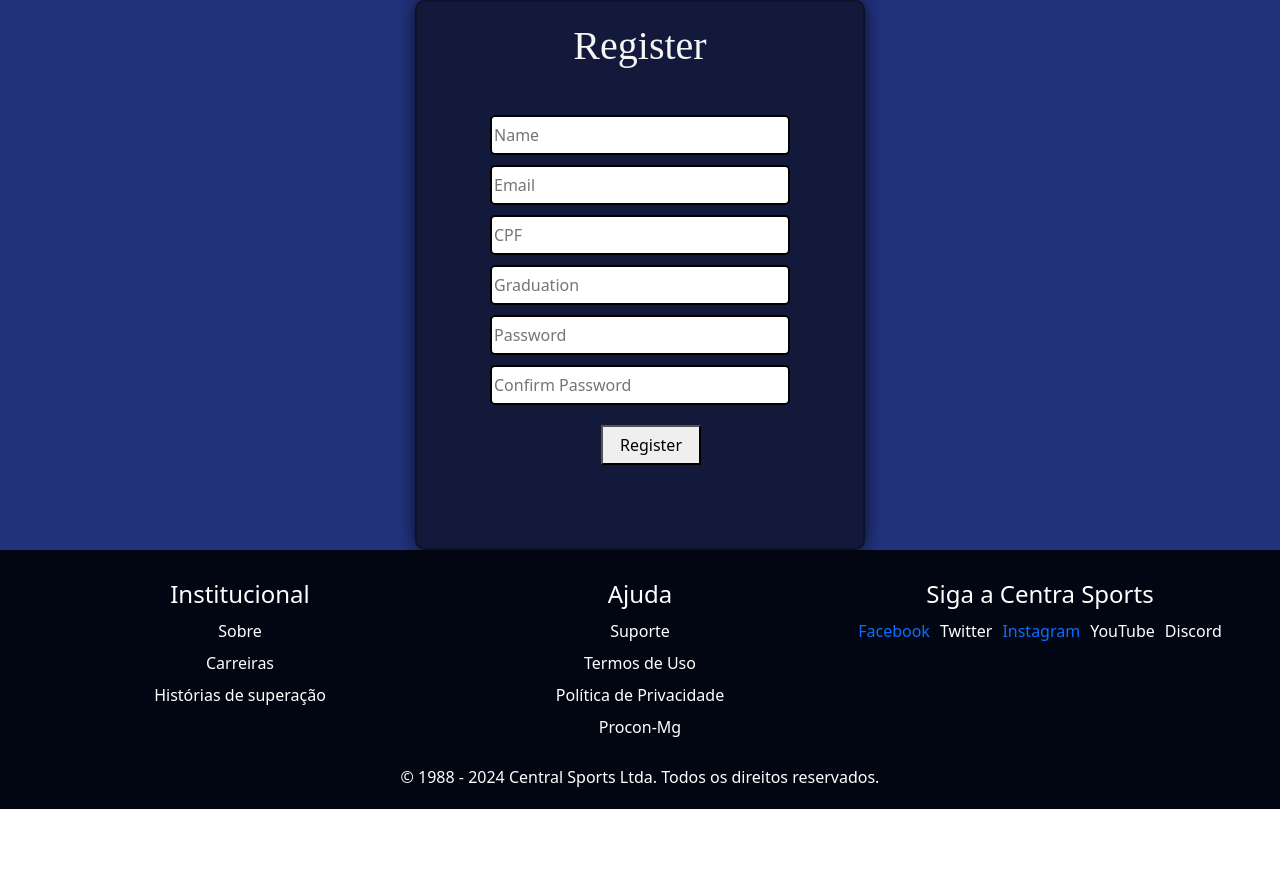
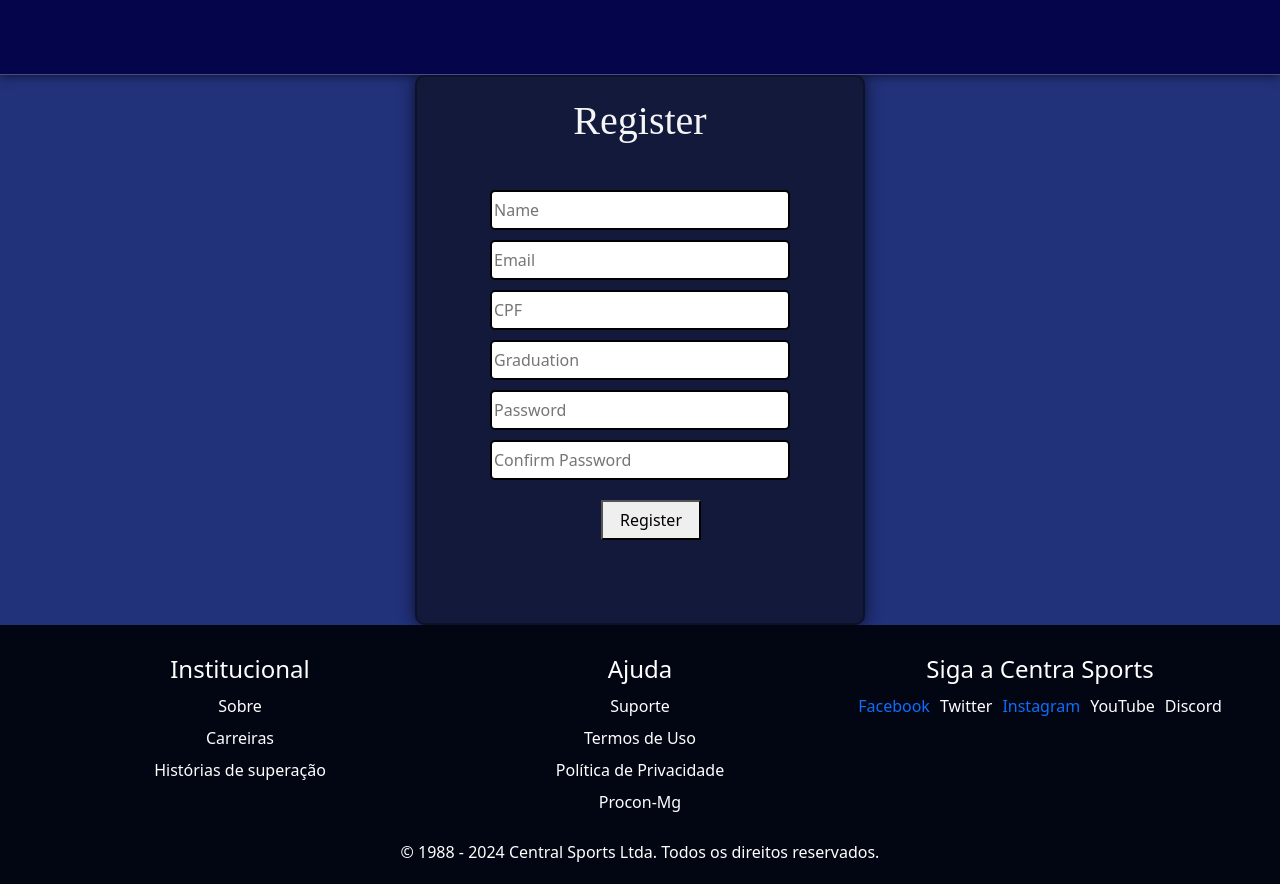
Before and after one commit to FelipeMateus4/Central-Sports, a React (Create React App) app in the folder Implementacao/front-end/: page /treinador/register in a window 1280 px wide. Before the commit the page ends 809 px from the top, so only its background shows below. Built offline with nearby package versions, Linux system fonts and the light colour scheme.

Commit message:
feat: add header

```diff
--- a/Implementacao/front-end/package.json
+++ b/Implementacao/front-end/package.json
@@ -3,12 +3,15 @@
   "version": "0.1.0",
   "private": true,
   "dependencies": {
+    "@fortawesome/free-solid-svg-icons": "^6.6.0",
+    "@fortawesome/react-fontawesome": "^0.2.2",
     "@testing-library/jest-dom": "^5.17.0",
     "@testing-library/react": "^13.4.0",
     "@testing-library/user-event": "^13.5.0",
     "axios": "^1.7.3",
     "bootstrap": "^5.3.3",
     "react": "^18.3.1",
+    "react-bootstrap": "^2.10.4",
     "react-dom": "^18.3.1",
     "react-router-dom": "^6.26.0",
     "react-scripts": "5.0.1",
--- a/Implementacao/front-end/src/App.js
+++ b/Implementacao/front-end/src/App.js
@@ -1,11 +1,13 @@
 // src/App.js
-import React from "react";
-import Footer from "./Components/Footer/Footer";
-import { Outlet } from "react-router";
+import React from 'react';
+import Footer from './Components/Footer/Footer';
+import { Outlet } from 'react-router';
+import Header from './Components/Header/Header';
 
 function App() {
     return (
         <>
+            <Header />
             <Outlet />
             <Footer />
         </>
--- a/Implementacao/front-end/src/Components/Header/Header.css
+++ b/Implementacao/front-end/src/Components/Header/Header.css
@@ -1,30 +1,178 @@
 .navbar-custom {
-  background: linear-gradient(45deg, #0400ff, #2575fc);
+    background-color: #05054b;
     padding: 10px 20px;
-  border-bottom: 3px solid #2575fc;
+    border-bottom: 1px solid #ffffff46;
     width: 100%;
-  animation: fadeBorder 3s infinite alternate; /* Adicione esta linha */
-}
-
-@keyframes fadeBorder {
-  0% {
-    border-bottom-color: #25adfc;
-  }
-  50% {
-    border-bottom-color: #0400ff; /* Cor dourada intermediária */
-  }
-  100% {
-    border-bottom-color: #4e0fe0;
-  }
-}
-.navbar-custom .navbar-brand img {
-  border-radius: 50%;
+    height: 75px;
+    box-shadow: 0 0 10px rgba(0, 0, 0, 0.7);
+    display: flex;
+    justify-content: center;
+    align-items: center;
+    position: relative;
 }
 
 .navbar-custom .navbar-brand {
     color: white;
-  font-size: 1.5em;
+    font-size: 2em;
     font-weight: bold;
+    text-align: center;
+    width: 100%;
+    position: absolute;
+    left: 50%;
+    transform: translateX(-50%);
+}
+
+.navbar-custom .navbar-brand span {
+    display: inline-block;
+    opacity: 0;
+    animation: fadeIn 2s ease-in-out forwards, colorChange 3s infinite;
+}
+
+@keyframes fadeIn {
+    from {
+        opacity: 0;
+    }
+    to {
+        opacity: 3;
+    }
+}
+
+@keyframes colorChange {
+    0% {
+        color: hsl(0, 0%, 100%);
+    }
+    25% {
+        color: #377ecf;
+    }
+    50% {
+        color: #2a3875;
+    }
+    75% {
+        color: #2f4794;
+    }
+    100% {
+        color: #ffffff;
+    }
+}
+.navbar-custom .navbar-brand span:nth-child(1) {
+    animation-delay: 0.1s;
+}
+.navbar-custom .navbar-brand span:nth-child(2) {
+    animation-delay: 0.2s;
+}
+.navbar-custom .navbar-brand span:nth-child(3) {
+    animation-delay: 0.3s;
+}
+.navbar-custom .navbar-brand span:nth-child(4) {
+    animation-delay: 0.4s;
+}
+.navbar-custom .navbar-brand span:nth-child(5) {
+    animation-delay: 0.5s;
+}
+.navbar-custom .navbar-brand span:nth-child(6) {
+    animation-delay: 0.6s;
+}
+.navbar-custom .navbar-brand span:nth-child(7) {
+    animation-delay: 0.7s;
+}
+.navbar-custom .navbar-brand span:nth-child(8) {
+    animation-delay: 0.8s;
+}
+.navbar-custom .navbar-brand span:nth-child(9) {
+    animation-delay: 0.9s;
+}
+.navbar-custom .navbar-brand span:nth-child(10) {
+    animation-delay: 1s;
+}
+.navbar-custom .navbar-brand span:nth-child(11) {
+    animation-delay: 1.1s;
+}
+.navbar-custom .navbar-brand span:nth-child(12) {
+    animation-delay: 1.2s;
+}
+.navbar-custom .navbar-brand span:nth-child(13) {
+    animation-delay: 1.3s;
+}
+.navbar-custom .navbar-brand span:nth-child(14) {
+    animation-delay: 1.4s;
+}
+.navbar-custom .navbar-brand span:nth-child(15) {
+    animation-delay: 1.5s;
+}
+.navbar-custom .navbar-brand span:nth-child(16) {
+    animation-delay: 1.6s;
+}
+.navbar-custom .navbar-brand span:nth-child(17) {
+    animation-delay: 1.7s;
+}
+.navbar-custom .navbar-brand span:nth-child(18) {
+    animation-delay: 1.8s;
+}
+.navbar-custom .navbar-brand span:nth-child(19) {
+    animation-delay: 1.9s;
+}
+
+.navbar-custom .navbar-brand span:nth-child(20) {
+    animation-delay: 2s;
+}
+.navbar-custom .navbar-brand span:nth-child(21) {
+    animation-delay: 2.1s;
+}
+.navbar-custom .navbar-brand span:nth-child(22) {
+    animation-delay: 2.2s;
+}
+.navbar-custom .navbar-brand span:nth-child(23) {
+    animation-delay: 2.3s;
+}
+.navbar-custom .navbar-brand span:nth-child(24) {
+    animation-delay: 2.4s;
+}
+.navbar-custom .navbar-brand span:nth-child(25) {
+    animation-delay: 2.5s;
+}
+.navbar-custom .navbar-brand span:nth-child(26) {
+    animation-delay: 2.6s;
+}
+.navbar-custom .navbar-brand span:nth-child(27) {
+    animation-delay: 2.7s;
+}
+.navbar-custom .navbar-brand span:nth-child(28) {
+    animation-delay: 2.8s;
+}
+.navbar-custom .navbar-brand span:nth-child(29) {
+    animation-delay: 2.9s;
+}
+
+.navbar-custom .navbar-brand span:nth-child(30) {
+    animation-delay: 3s;
+}
+.navbar-custom .navbar-brand span:nth-child(31) {
+    animation-delay: 3.1s;
+}
+.navbar-custom .navbar-brand span:nth-child(32) {
+    animation-delay: 3.2s;
+}
+.navbar-custom .navbar-brand span:nth-child(33) {
+    animation-delay: 3.3s;
+}
+.navbar-custom .navbar-brand span:nth-child(34) {
+    animation-delay: 3.4s;
+}
+.navbar-custom .navbar-brand span:nth-child(35) {
+    animation-delay: 3.5s;
+}
+.navbar-custom .navbar-brand span:nth-child(36) {
+    animation-delay: 3.6s;
+}
+/* Adicione mais regras se necessário */
+
+@keyframes fadeIn {
+    from {
+        opacity: 0;
+    }
+    to {
+        opacity: 1;
+    }
 }
 
 .mx-custom {
@@ -42,31 +190,8 @@
     color: #e0a3f8 !important;
 }
 
-.navbar-custom .nav-item .nav-dropdown-item:hover {
-  background-color: #e0a3f8 !important;
-}
-
 .navbar-custom .nav-link .fa-icon {
     margin-right: 5px;
-}
-
-.navbar-custom .nav-item .dropdown-menu {
-  background: #6a11cb; /* Dropdown background color */
-}
-
-.navbar-custom .dropdown-item {
-  color: white !important;
-}
-
-.navbar-custom .dropdown-item:hover {
-  background-color: #2575fc !important;
-  border: 2px solid #25adfc !important;
-}
-
-.navbar-custom .navbar-toggler {
-  border-color: transparent;
-  background-color: transparent; /* Torna o fundo transparente */
-  color: white;
 }
 
 .navbar-custom .navbar-toggler-icon {
--- a/Implementacao/front-end/src/Components/Header/Header.js
+++ b/Implementacao/front-end/src/Components/Header/Header.js
@@ -1,99 +1,23 @@
-// import React, { useContext } from "react";
-// import { useNavigate } from "react-router-dom";
-// import { Link } from "react-router-dom";
-// import { FontAwesomeIcon } from "@fortawesome/react-fontawesome";
-// import {
-//   faHome,
-//   faGamepad,
-//   faInfoCircle,
-//   faHeadset,
-//   faUser,
-// } from "@fortawesome/free-solid-svg-icons";
-// import { Navbar, Nav, NavDropdown } from "react-bootstrap";
-// import "bootstrap/dist/css/bootstrap.min.css";
-// import "./Header.css"; // Importa o arquivo CSS
-// import logo from "../../assets/da.jpg"; // Importa o logo da loja
-// import { AuthContext } from "../../context/AuthContext";
-// import axios from "axios";
+import React from 'react';
+import { Link } from 'react-router-dom';
+import { Navbar } from 'react-bootstrap';
+import 'bootstrap/dist/css/bootstrap.min.css';
+import './Header.css'; // Importa o arquivo CSS
 
-// axios.defaults.baseURL = "http://localhost:5000";
+const Header = () => {
+    const brandName = 'Você é um campeão na Central Sports';
+    return (
+        <Navbar expand="xl" className="navbar-custom">
+            <Navbar.Toggle aria-controls="basic-navbar-nav" />
+            <Navbar.Collapse id="basic-navbar-nav" className="justify-content-between">
+                <Navbar.Brand as={Link} to="/">
+                    {brandName.split('').map((letter, index) => (
+                        <span key={index}>{letter === ' ' ? '\u00A0' : letter}</span>
+                    ))}
+                </Navbar.Brand>
+            </Navbar.Collapse>
+        </Navbar>
+    );
+};
 
-// const Header = () => {
-//   const { user, logout } = useContext(AuthContext);
-//   const navigate = useNavigate();
-
-//   const handleLogout = async (e) => {
-//     e.preventDefault();
-//     try {
-//       const response = await axios.post("/account/logout");
-//       if (response.status === 200) {
-//         logout(); // chamada ao contexto de logout
-//         navigate("/");
-//       }
-//     } catch (error) {
-//       console.error(error);
-//     }
-//   };
-//   return (
-//     <Navbar expand="xl" className="navbar-custom">
-//       <Navbar.Brand as={Link} to="/">
-//         <img
-//           src={logo}
-//           height="40"
-//           className="d-inline-block align-top"
-//           alt="Loja Logo"
-//         />{" "}
-//         SmokeGames Store
-//       </Navbar.Brand>
-//       <Navbar.Toggle aria-controls="basic-navbar-nav" />
-//       <Navbar.Collapse
-//         id="basic-navbar-nav"
-//         className="justify-content-between"
-//       >
-//         <Nav className="mx-auto mx-custom">
-//           <Nav.Link as={Link} to="/destaques">
-//             <FontAwesomeIcon icon={faHome} className="fa-icon" /> Destaques
-//           </Nav.Link>
-//           <NavDropdown
-//             title={
-//               <span>
-//                 <FontAwesomeIcon icon={faGamepad} className="fa-icon" />{" "}
-//                 Produtos
-//               </span>
-//             }
-//             id="basic-nav-dropdown"
-//           >
-//             <NavDropdown.Item as={Link} to="/produtos/categoria1">
-//               Categoria 1
-//             </NavDropdown.Item>
-//             <NavDropdown.Item as={Link} to="/produtos/categoria2">
-//               Categoria 2
-//             </NavDropdown.Item>
-//             <NavDropdown.Item as={Link} to="/produtos/categoria3">
-//               Categoria 3
-//             </NavDropdown.Item>
-//           </NavDropdown>
-//           <Nav.Link as={Link} to="/sobre">
-//             <FontAwesomeIcon icon={faInfoCircle} className="fa-icon" /> Sobre
-//           </Nav.Link>
-//           <Nav.Link as={Link} to="/contato">
-//             <FontAwesomeIcon icon={faHeadset} className="fa-icon" /> Contato
-//           </Nav.Link>
-//         </Nav>
-//         <Nav>
-//           {user ? (
-//             <Nav.Link as={Link} onClick={handleLogout}>
-//               <FontAwesomeIcon icon={faUser} className="fa-icon" /> logout
-//             </Nav.Link>
-//           ) : (
-//             <Nav.Link as={Link} to="/account/login">
-//               <FontAwesomeIcon icon={faUser} className="fa-icon" /> Entrar
-//             </Nav.Link>
-//           )}
-//         </Nav>
-//       </Navbar.Collapse>
-//     </Navbar>
-//   );
-// };
-
-// export default Header;
+export default Header;
--- a/Implementacao/front-end/src/Pages/Register/Register.js
+++ b/Implementacao/front-end/src/Pages/Register/Register.js
@@ -16,7 +16,7 @@ const RegisterTreinador = () => {
         event.preventDefault();
 
         try {
-            const response = await fetch('http://localhost:5000/treinador/register', {
+            const response = await fetch('http://localhost:5000/treinador', {
                 method: 'POST',
                 headers: {
                     'Content-Type': 'application/json',
@@ -27,7 +27,7 @@ const RegisterTreinador = () => {
                     cpf: cpf,
                     graduation: graduation,
                     password: password,
-                    confirmPassword: confirmPassword,
+                    type: confirmPassword,
                 }),
             });
 
@@ -35,9 +35,9 @@ const RegisterTreinador = () => {
 
             if (response.status === 201) {
                 console.log('Registrado com sucesso');
-                navigate('/login');
+                navigate('/');
             } else if (response.status === 400) {
-                console.log('Erro ao registrar');
+                setError({ message: data.message });
             }
         } catch (error) {
             setError({ message: error.message });
@@ -49,6 +49,7 @@ const RegisterTreinador = () => {
         <div className="page-section-register">
             <div className="register-container">
                 <h2 className="title">Register</h2>
+                {error && <div className="error">{error.message}</div>}
                 <form onSubmit={handleSubmit}>
                     <div className="form-group">
                         <label htmlFor="name"></label>
```
Also changed, not shown: 1 other file (tests, documents, lock files or other folders). Lines whose indentation alone changed are shown as unchanged.
